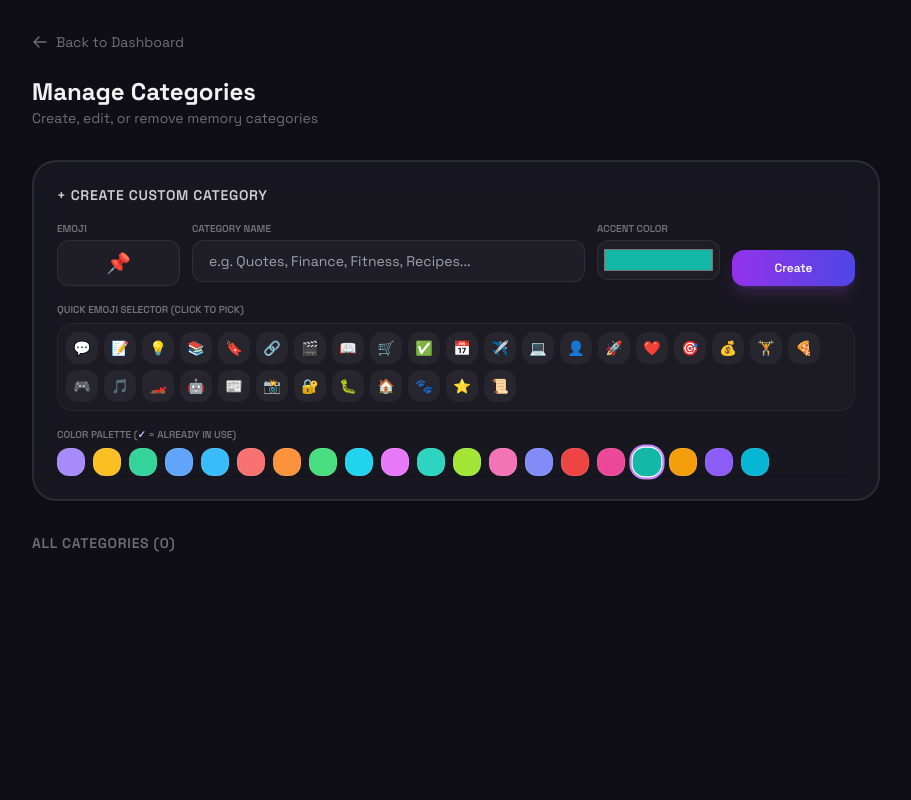
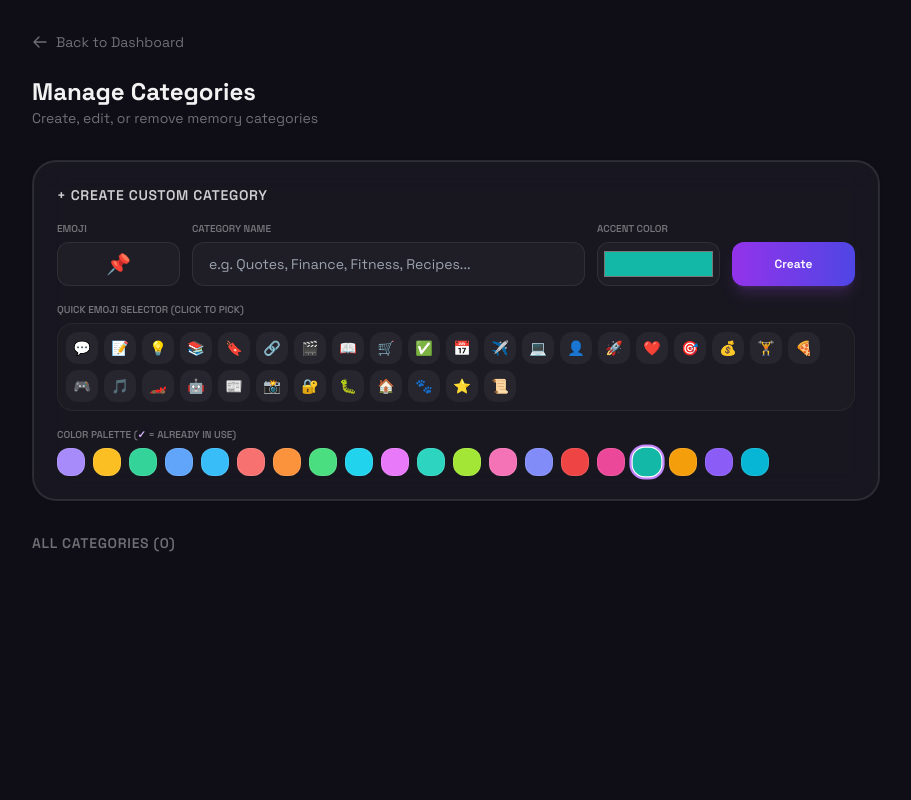
Before and after one commit to omtiwari17/Memora, a Django app: page /categories/ in a window 1280 px wide. Shown: the whole page, without its empty margins (184-1095 px from the left). Run offline with Django 5.2, Linux system fonts and the light colour scheme; data that the repository does not hold is empty; some libraries are stand-ins or nearby versions.

Commit message:
fix(ui): align form controls and create button to explicit h-11 height with 100% pixel symmetry

```diff
--- a/quotes/templates/quotes/category_manage.html
+++ b/quotes/templates/quotes/category_manage.html
@@ -50,21 +50,22 @@
             <h2 class="text-sm font-semibold text-white/80 uppercase tracking-wider mb-4">+ Create Custom Category</h2>
             <form method="POST" action="{% url 'category_create' %}" class="space-y-4">
                 {% csrf_token %}
-                <div class="grid grid-cols-1 sm:grid-cols-12 gap-3">
+                <div class="grid grid-cols-1 sm:grid-cols-12 gap-3 items-end">
                     <div class="sm:col-span-2">
-                        <label class="text-[10px] text-white/40 uppercase font-semibold block mb-1">Emoji</label>
-                        <input type="text" name="emoji" id="create-emoji" value="📌" placeholder="🧠" class="w-full bg-white/[0.03] border border-white/[0.08] rounded-xl px-3 py-2 text-center text-xl text-white outline-none focus:border-purple-400/50" required oninput="userManuallyEditedEmoji = true">
+                        <label class="text-[10px] text-white/40 uppercase font-semibold block mb-1.5">Emoji</label>
+                        <input type="text" name="emoji" id="create-emoji" value="📌" placeholder="🧠" class="w-full h-11 bg-white/[0.03] border border-white/[0.08] rounded-xl px-3 text-center text-xl text-white outline-none focus:border-purple-400/50" required oninput="userManuallyEditedEmoji = true">
                     </div>
                     <div class="sm:col-span-6">
-                        <label class="text-[10px] text-white/40 uppercase font-semibold block mb-1">Category Name</label>
-                        <input type="text" name="name" id="create-name" placeholder="e.g. Quotes, Finance, Fitness, Recipes..." class="w-full bg-white/[0.03] border border-white/[0.08] rounded-xl px-4 py-2.5 text-sm text-white outline-none focus:border-purple-400/50" required oninput="suggestEmoji(this.value)">
+                        <label class="text-[10px] text-white/40 uppercase font-semibold block mb-1.5">Category Name</label>
+                        <input type="text" name="name" id="create-name" placeholder="e.g. Quotes, Finance, Fitness, Recipes..." class="w-full h-11 bg-white/[0.03] border border-white/[0.08] rounded-xl px-4 text-sm text-white outline-none focus:border-purple-400/50" required oninput="suggestEmoji(this.value)">
                     </div>
                     <div class="sm:col-span-2">
-                        <label class="text-[10px] text-white/40 uppercase font-semibold block mb-1">Accent Color</label>
-                        <input type="color" name="color" id="create-color" value="#14b8a6" class="w-full h-10 bg-white/[0.03] border border-white/[0.08] rounded-xl p-1 outline-none cursor-pointer">
+                        <label class="text-[10px] text-white/40 uppercase font-semibold block mb-1.5">Accent Color</label>
+                        <input type="color" name="color" id="create-color" value="#14b8a6" class="w-full h-11 bg-white/[0.03] border border-white/[0.08] rounded-xl p-1 outline-none cursor-pointer">
                     </div>
-                    <div class="sm:col-span-2 flex items-end">
-                        <button type="submit" class="w-full py-2.5 rounded-xl bg-gradient-to-r from-purple-600 to-indigo-600 text-xs font-semibold text-white shadow-lg shadow-purple-500/20 hover:shadow-purple-500/35 transition-all">
+                    <div class="sm:col-span-2">
+                        <label class="text-[10px] uppercase font-semibold block mb-1.5 opacity-0 select-none hidden sm:block">Action</label>
+                        <button type="submit" class="w-full h-11 rounded-xl bg-gradient-to-r from-purple-600 to-indigo-600 text-xs font-semibold text-white shadow-lg shadow-purple-500/20 hover:shadow-purple-500/35 transition-all flex items-center justify-center">
                             Create
                         </button>
                     </div>
@@ -112,13 +113,13 @@
 
                 <!-- Actions -->
                 <div class="flex items-center gap-2">
-                    <button onclick="toggleEdit('{{ cat.id }}')" class="px-3 py-1.5 rounded-xl bg-white/5 hover:bg-white/10 text-xs text-white/60 hover:text-white transition-all">
+                    <button onclick="toggleEdit('{{ cat.id }}')" class="h-9 px-3.5 rounded-xl bg-white/5 hover:bg-white/10 text-xs text-white/60 hover:text-white transition-all flex items-center justify-center">
                         ✏️ Edit
                     </button>
                     {% if not cat.is_default %}
                     <form method="POST" action="{% url 'category_delete' cat.id %}" onsubmit="return confirm('Delete category {{ cat.name }}? Associated memories will be moved to Inbox.')">
                         {% csrf_token %}
-                        <button type="submit" class="px-3 py-1.5 rounded-xl bg-red-500/10 hover:bg-red-500/20 text-xs text-red-400 transition-all">
+                        <button type="submit" class="h-9 px-3.5 rounded-xl bg-red-500/10 hover:bg-red-500/20 text-xs text-red-400 transition-all flex items-center justify-center">
                             🗑️ Delete
                         </button>
                     </form>
@@ -128,23 +129,23 @@
 
             <!-- Inline Edit Form -->
             <div id="edit-form-{{ cat.id }}" class="hidden glass rounded-2xl p-4 border border-purple-500/30 bg-purple-500/5">
-                <form method="POST" action="{% url 'category_edit' cat.id %}" class="grid grid-cols-1 sm:grid-cols-12 gap-3">
+                <form method="POST" action="{% url 'category_edit' cat.id %}" class="grid grid-cols-1 sm:grid-cols-12 gap-3 items-end">
                     {% csrf_token %}
                     <div class="sm:col-span-2">
-                        <label class="text-[10px] text-white/40 uppercase font-semibold block mb-1">Emoji</label>
-                        <input type="text" name="emoji" value="{{ cat.emoji }}" class="w-full bg-[#181726] border border-white/10 rounded-xl px-3 py-2 text-center text-lg text-white outline-none">
+                        <label class="text-[10px] text-white/40 uppercase font-semibold block mb-1.5">Emoji</label>
+                        <input type="text" name="emoji" value="{{ cat.emoji }}" class="w-full h-11 bg-[#181726] border border-white/10 rounded-xl px-3 text-center text-lg text-white outline-none">
                     </div>
                     <div class="sm:col-span-5">
-                        <label class="text-[10px] text-white/40 uppercase font-semibold block mb-1">Name</label>
-                        <input type="text" name="name" value="{{ cat.name }}" class="w-full bg-[#181726] border border-white/10 rounded-xl px-4 py-2.5 text-sm text-white outline-none">
+                        <label class="text-[10px] text-white/40 uppercase font-semibold block mb-1.5">Name</label>
+                        <input type="text" name="name" value="{{ cat.name }}" class="w-full h-11 bg-[#181726] border border-white/10 rounded-xl px-4 text-sm text-white outline-none">
                     </div>
                     <div class="sm:col-span-2">
-                        <label class="text-[10px] text-white/40 uppercase font-semibold block mb-1">Color</label>
-                        <input type="color" name="color" value="{{ cat.color }}" class="w-full h-10 bg-[#181726] border border-white/10 rounded-xl p-1 cursor-pointer">
+                        <label class="text-[10px] text-white/40 uppercase font-semibold block mb-1.5">Color</label>
+                        <input type="color" name="color" value="{{ cat.color }}" class="w-full h-11 bg-[#181726] border border-white/10 rounded-xl p-1 cursor-pointer">
                     </div>
-                    <div class="sm:col-span-3 flex items-end gap-2">
-                        <button type="submit" class="flex-1 py-2.5 rounded-xl bg-purple-600 text-xs font-semibold text-white">Save</button>
-                        <button type="button" onclick="toggleEdit('{{ cat.id }}')" class="py-2.5 px-3 rounded-xl bg-white/10 text-xs text-white/50">Cancel</button>
+                    <div class="sm:col-span-3 flex items-center gap-2">
+                        <button type="submit" class="flex-1 h-11 rounded-xl bg-purple-600 text-xs font-semibold text-white flex items-center justify-center">Save</button>
+                        <button type="button" onclick="toggleEdit('{{ cat.id }}')" class="h-11 px-4 rounded-xl bg-white/10 text-xs text-white/50 flex items-center justify-center">Cancel</button>
                     </div>
                 </form>
             </div>
```
